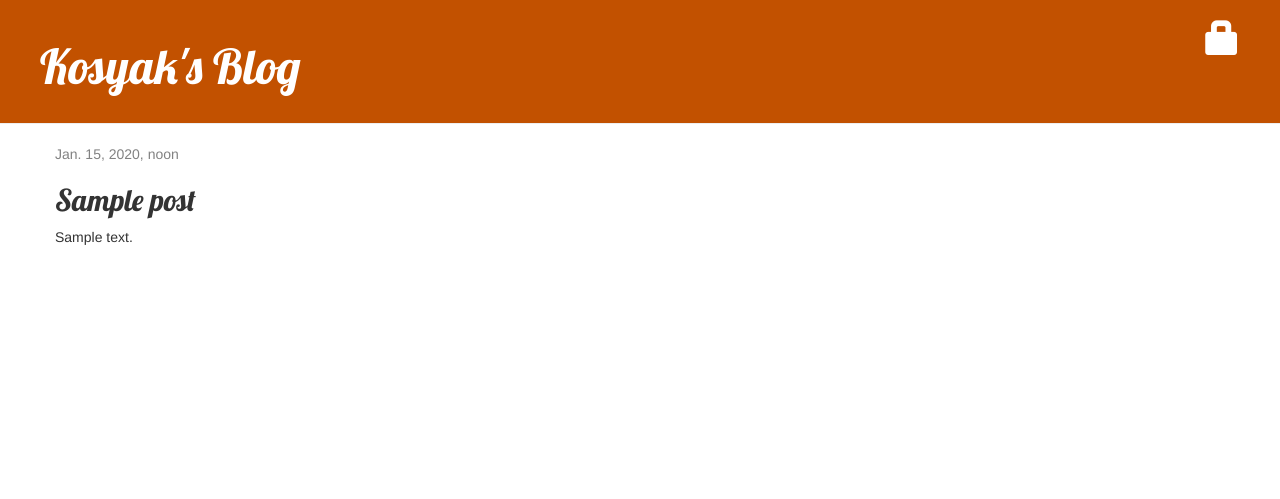
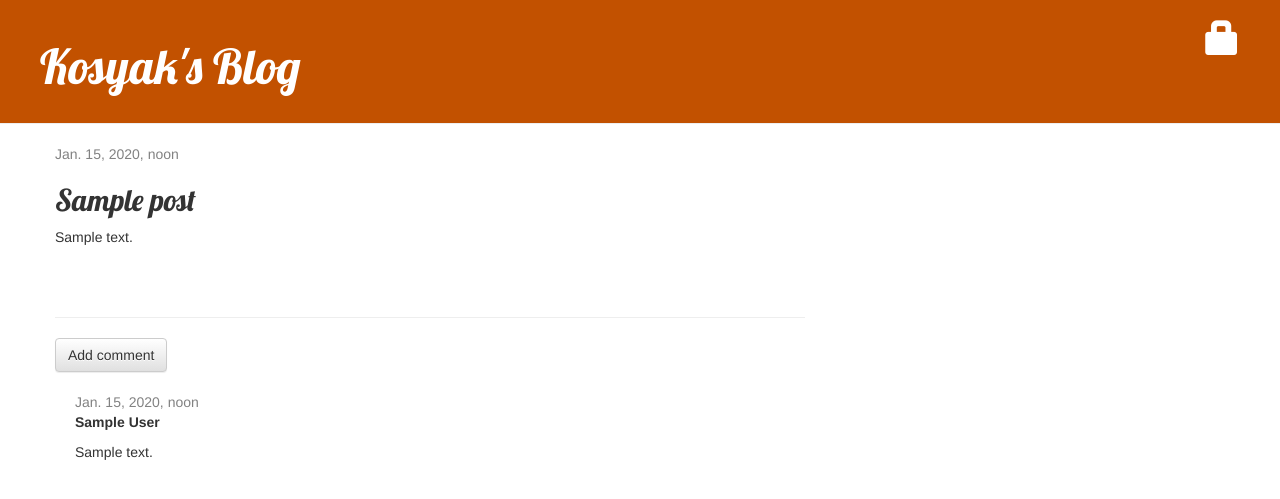
Before and after one commit to kosyachenko/my-second-blog, a Django app: page /post/1/ in a window 1280 px wide. Shown: the top 499 px of the page. Run offline with Django 3.2, Linux system fonts and the light colour scheme; tables that the repository leaves empty hold one stand-in row (values such as "Sample post"); some libraries are stand-ins or nearby versions.

Commit message:
comments1 djangogirls extension

```diff
--- a/blog/admin.py
+++ b/blog/admin.py
@@ -1,5 +1,6 @@
 from django.contrib import admin
-from .models import Post
+from .models import Post, Comment
 
 # Register your models here.
 admin.site.register(Post)
+admin.site.register(Comment)
--- a/blog/static/css/blog.css
+++ b/blog/static/css/blog.css
@@ -44,3 +44,7 @@ h1, h2, h3, h4 {
 .post h2 a, .post h2 a:visited {
     color: #000000;
 }
+
+.comment {
+    margin: 20px 0px 20px 20px;
+}
--- a/blog/templates/blog/post_detail.html
+++ b/blog/templates/blog/post_detail.html
@@ -16,4 +16,15 @@
         <h2>{{ post.title }}</h2>
         <p>{{ post.text|linebreaksbr }}</p>
     </div>
+		<hr>
+		<a class="btn btn-default" href="{% url 'add_comment_to_post' pk=post.pk %}">Add comment</a>
+		{% for comment in post.comments.all %}
+			<div class="comment">
+				<div class="date">{{ comment.created_date }}</div>
+				<strong>{{ comment.author }}</strong>
+				<p>{{ comment.text|linebreaks }}</p>
+			</div>
+		{% empty %}
+			<p>No comments here yet :(</p>
+		{% endfor %}
 {% endblock %}
--- a/blog/templates/blog/post_list.html
+++ b/blog/templates/blog/post_list.html
@@ -8,6 +8,7 @@
             </div>
             <h1><a href="{% url 'post_detail' pk=post.pk %}">{{ post.title }}</a></h1>
             <p>{{ post.text|linebreaksbr }}</p>
+            <a href="{% url 'post_detail' pk=post.pk %}">Comments: {{ post.comments.count }}</a>
         </div>
     {% endfor %}
 {% endblock %}
--- a/blog/urls.py
+++ b/blog/urls.py
@@ -10,4 +10,5 @@ urlpatterns = [
     path('drafts/', views.post_draft_list, name='post_draft_list'),
     path('post/<pk>/publish/', views.post_publish, name='post_publish'),
     path('post/<pk>/remove/', views.post_remove, name='post_remove'),
+    path('post/<int:pk>/comment/', views.add_comment_to_post, name='add_comment_to_post'),
 ]
--- a/blog/views.py
+++ b/blog/views.py
@@ -4,8 +4,8 @@ from django.utils import timezone
 from django.shortcuts import render, get_object_or_404
 from django import forms
 from django.shortcuts import redirect
-from .models import Post
-from .forms import PostForm
+from .models import Post, Comment
+from .forms import PostForm, CommentForm
 
 # Create your views here.
 def post_list(request):
@@ -61,3 +61,16 @@ def post_remove(request, pk):
     post = get_object_or_404(Post, pk=pk)
     post.delete()
     return redirect('post_list')
+
+def add_comment_to_post(request, pk):
+    post = get_object_or_404(Post, pk=pk)
+    if request.method == "POST":
+        form = CommentForm(request.POST)
+        if form.is_valid():
+            comment = form.save(commit=False)
+            comment.post = post
+            comment.save()
+            return redirect('post_detail', pk=post.pk)
+    else:
+        form = CommentForm()
+    return render(request, 'blog/add_comment_to_post.html', {'form': form})
```
Also changed, not shown: blog/forms.py (+7 -2 lines), blog/templates/blog/add_comment_to_post.html (added, +9 -0 lines), blog/migrations/0002_comment.py (added).
